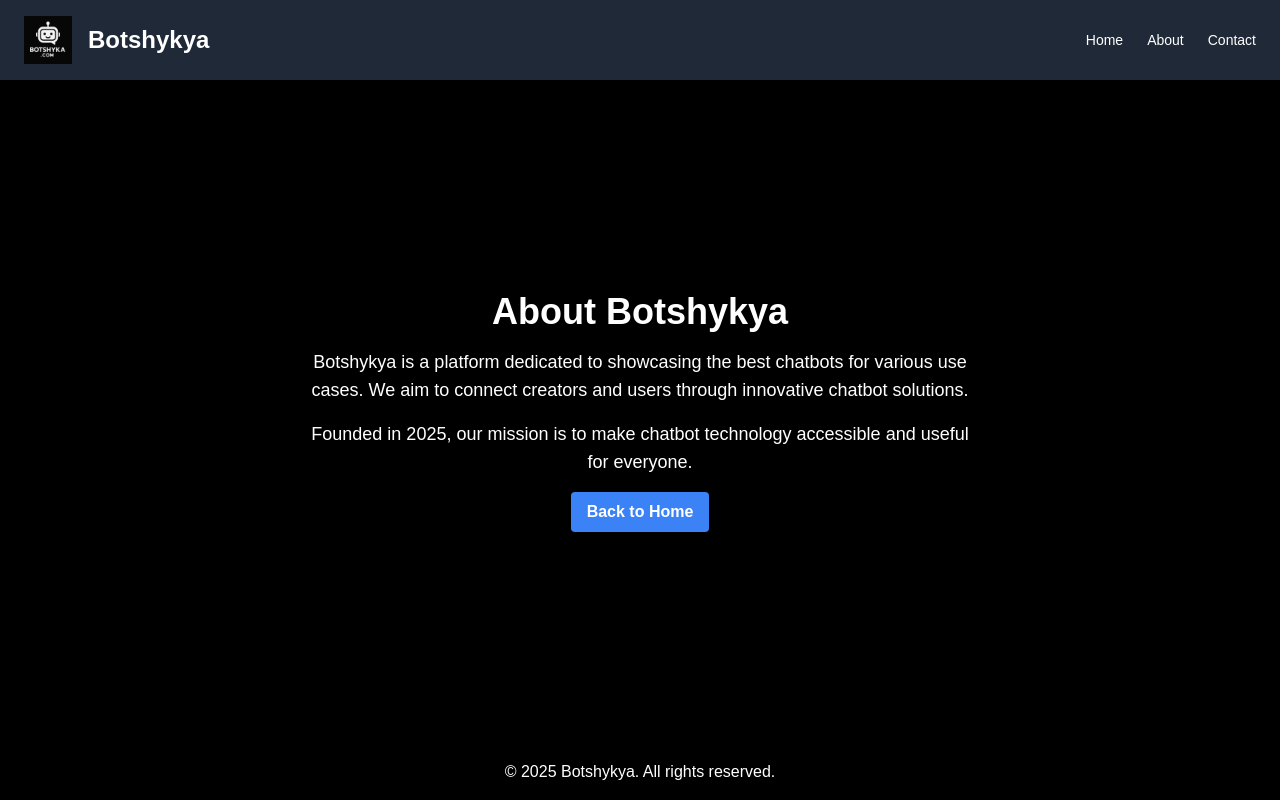
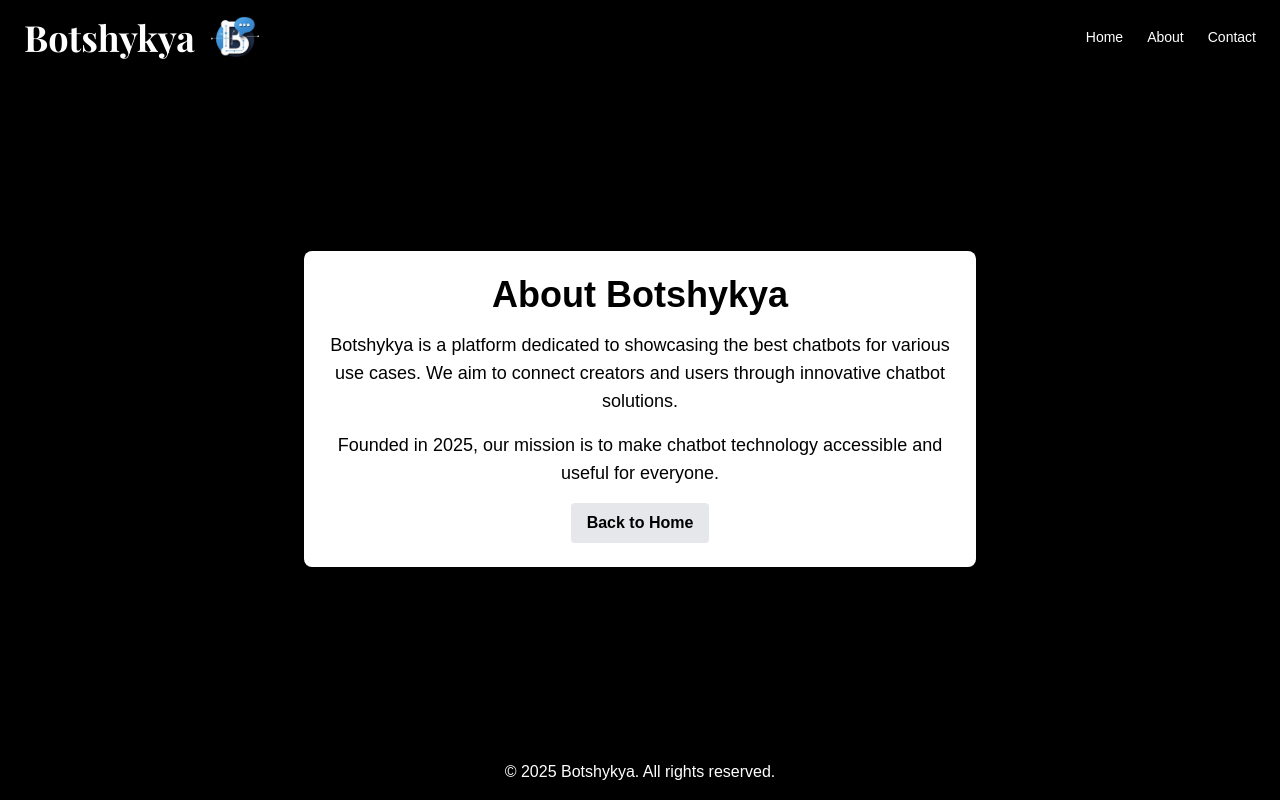
Before and after one commit to HARSHXCODE27/chatbot-website, a Next.js app: page /about in a window 1280 px wide. Built offline with nearby package versions, Linux system fonts and the light colour scheme.

Commit message:
homepage colour change

```diff
--- a/app/about/page.tsx
+++ b/app/about/page.tsx
@@ -1,8 +1,31 @@
-import Link from 'next/link'; // Import Link
+// import Link from 'next/link'; // Import Link
+
+// export default function About() {
+//   return (
+//     <div className="text-center max-w-2xl">
+//       <h2 className="text-3xl md:text-4xl font-bold mb-4">About Botshykya</h2>
+//       <p className="text-lg mb-4">
+//         Botshykya is a platform dedicated to showcasing the best chatbots for various use cases. We aim to connect creators and users through innovative chatbot solutions.
+//       </p>
+//       <p className="text-lg mb-4">
+//         Founded in 2025, our mission is to make chatbot technology accessible and useful for everyone.
+//       </p>
+//       <Link
+//         href="/"
+//         className="inline-block bg-blue-500 hover:bg-blue-600 text-white font-semibold py-2 px-4 rounded"
+//       >
+//         Back to Home
+//       </Link>
+//     </div>
+//   );
+// }
+
+
+import Link from 'next/link';
 
 export default function About() {
   return (
-    <div className="text-center max-w-2xl">
+    <div className="text-center max-w-2xl bg-white text-black p-6 rounded-lg">
       <h2 className="text-3xl md:text-4xl font-bold mb-4">About Botshykya</h2>
       <p className="text-lg mb-4">
         Botshykya is a platform dedicated to showcasing the best chatbots for various use cases. We aim to connect creators and users through innovative chatbot solutions.
@@ -12,7 +35,7 @@ export default function About() {
       </p>
       <Link
         href="/"
-        className="inline-block bg-blue-500 hover:bg-blue-600 text-white font-semibold py-2 px-4 rounded"
+        className="inline-block bg-gray-200 hover:bg-gray-300 text-black font-semibold py-2 px-4 rounded"
       >
         Back to Home
       </Link>
--- a/app/layout.tsx
+++ b/app/layout.tsx
@@ -35,6 +35,12 @@ export const metadata = {
 export default function RootLayout({ children }: { children: ReactNode }) {
   return (
     <html lang="en">
+      <head>
+        <link
+          href="https://fonts.googleapis.com/css2?family=Playfair+Display:wght@700&display=swap"
+          rel="stylesheet"
+        />
+      </head>
       <body className="bg-black text-white min-h-screen flex flex-col">
         <Header />
         <main className="flex-1 flex items-center justify-center p-4">
--- a/app/page.tsx
+++ b/app/page.tsx
@@ -1,4 +1,23 @@
-import Link from 'next/link'; // Import Link
+// import Link from 'next/link'; // Import Link
+
+// export default function Home() {
+//   return (
+//     <div className="text-center">
+//       <h2 className="text-4xl md:text-5xl font-bold mb-4">Welcome to Botshykya</h2>
+//       <p className="text-lg md:text-xl mb-6">Your smart chatbot showcase platform.</p>
+//       <Link
+//         href="/about"
+//         className="inline-block bg-blue-500 hover:bg-blue-600 text-white font-semibold py-2 px-4 rounded"
+//       >
+//         Learn More About Us
+//       </Link>
+//     </div>
+//   );
+// }
+
+
+
+import Link from 'next/link';
 
 export default function Home() {
   return (
@@ -7,7 +26,7 @@ export default function Home() {
       <p className="text-lg md:text-xl mb-6">Your smart chatbot showcase platform.</p>
       <Link
         href="/about"
-        className="inline-block bg-blue-500 hover:bg-blue-600 text-white font-semibold py-2 px-4 rounded"
+        className="inline-block bg-gray-200 hover:bg-gray-300 text-black font-semibold py-2 px-4 rounded"
       >
         Learn More About Us
       </Link>
--- a/components/Header.tsx
+++ b/components/Header.tsx
@@ -1,19 +1,52 @@
+// import Link from 'next/link';
+// import Image from 'next/image'; // Import Image
+
+// export default function Header() {
+//   return (
+//     <header className="flex items-center justify-between px-6 py-4 bg-gray-800 text-white">
+//       {/* Left: Logo and Site Name */}
+//       <div className="flex items-center">
+//         <Image
+//           src="/logo.png"
+//           alt="Botshykya Logo"
+//           width={48} // Adjust based on your logo's aspect ratio
+//           height={48} // Matches h-12 (3rem = 48px)
+//           className="mr-4"
+//         />
+//         <h1 className="text-2xl font-bold">Botshykya</h1>
+//       </div>
+//       {/* Right: Navigation Links */}
+//       <nav className="flex space-x-6 text-sm">
+//         <Link href="/" className="hover:text-blue-400">Home</Link>
+//         <Link href="/about" className="hover:text-blue-400">About</Link>
+//         <Link href="/contact" className="hover:text-blue-400">Contact</Link>
+//       </nav>
+//     </header>
+//   );
+// }
+
+
+
 import Link from 'next/link';
-import Image from 'next/image'; // Import Image
+import Image from 'next/image';
 
 export default function Header() {
   return (
-    <header className="flex items-center justify-between px-6 py-4 bg-gray-800 text-white">
-      {/* Left: Logo and Site Name */}
+    <header className="bg-black text-white px-6 py-4 flex items-center justify-between">
+      {/* Left: Botshykya Text and Logo */}
       <div className="flex items-center">
+        <h1
+          className="text-4xl font-bold mr-4"
+          style={{ fontFamily: "'Playfair Display', serif" }}
+        >
+          Botshykya
+        </h1>
         <Image
           src="/logo.png"
           alt="Botshykya Logo"
-          width={48} // Adjust based on your logo's aspect ratio
-          height={48} // Matches h-12 (3rem = 48px)
-          className="mr-4"
+          width={48}
+          height={48}
         />
-        <h1 className="text-2xl font-bold">Botshykya</h1>
       </div>
       {/* Right: Navigation Links */}
       <nav className="flex space-x-6 text-sm">
```
Also changed, not shown: public/logo.png.
